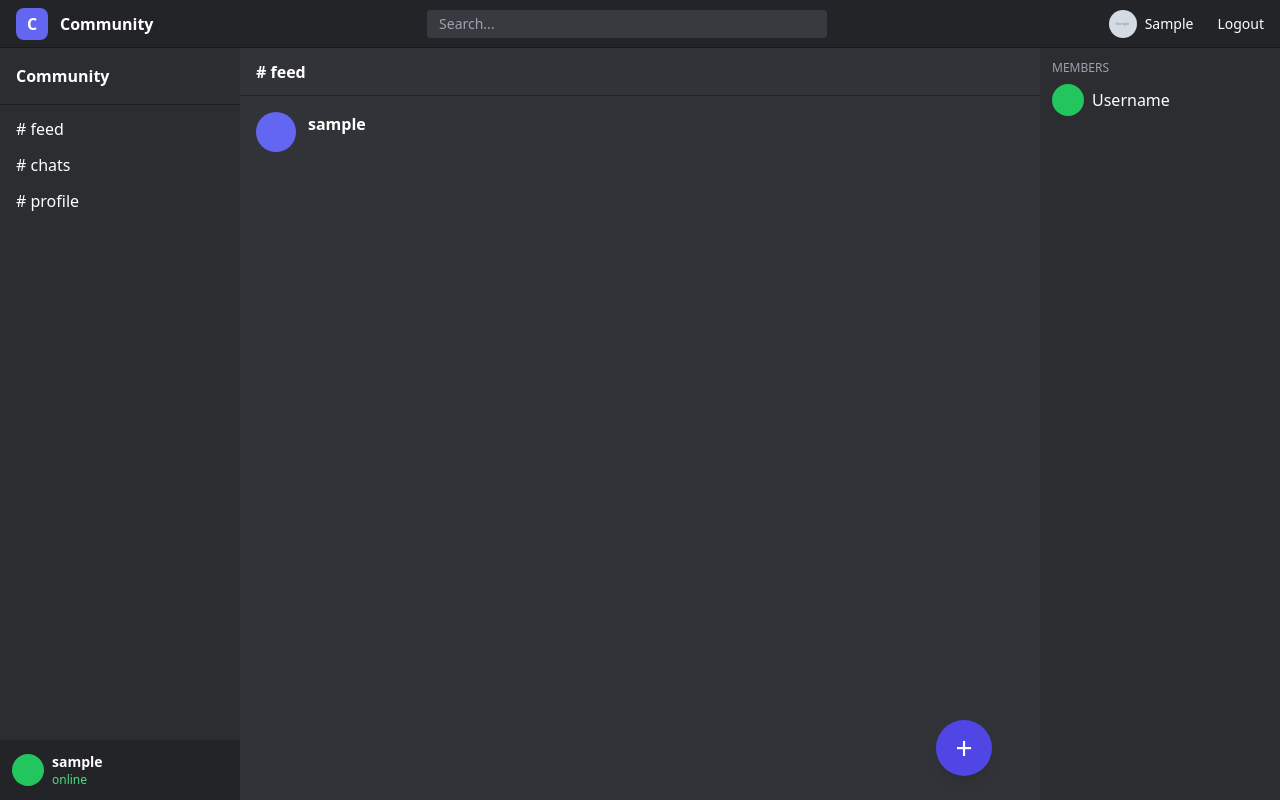
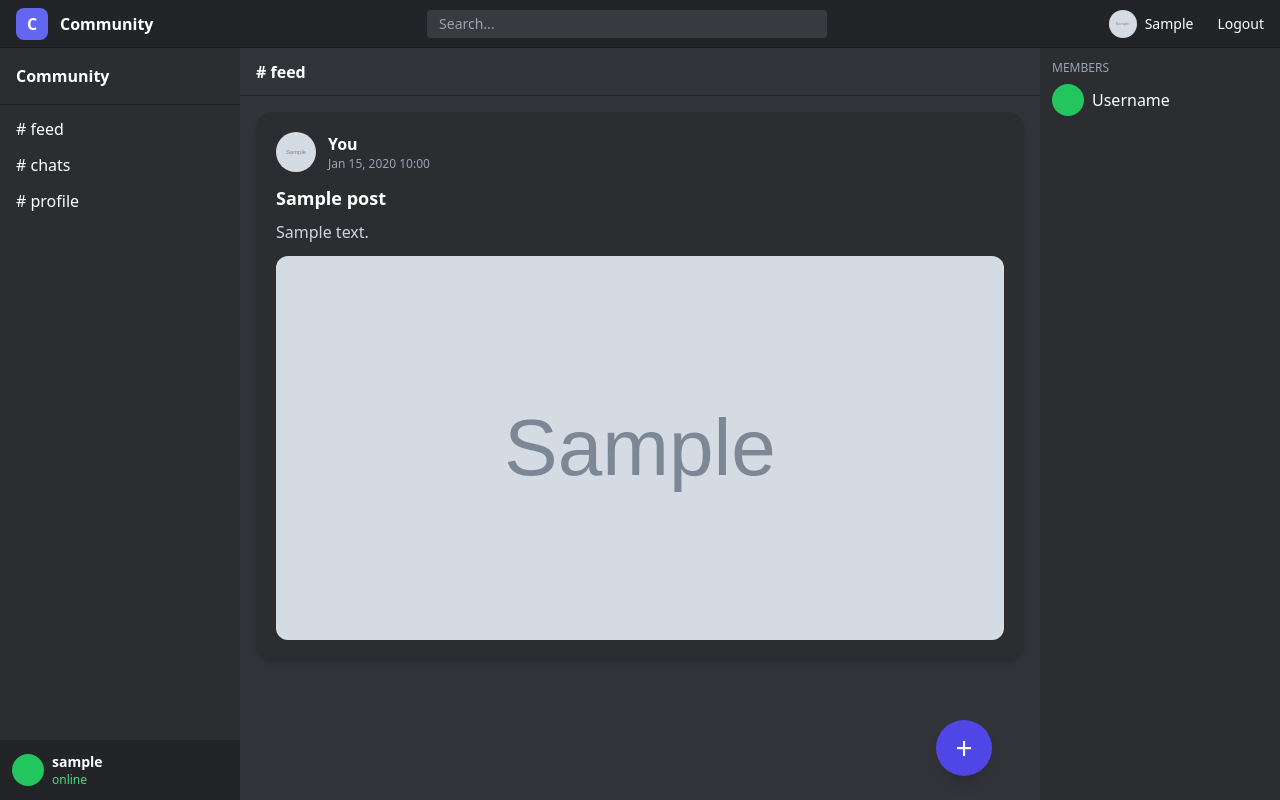
Before and after one commit to SinghAbh1shek/django_project, a Django app: template 03_community/templates/posts/feed.html in a window 1280 px wide. Run offline with Django 5.2, Linux system fonts and the light colour scheme; the template is opened without the code that fills it: values that come from a table or form of the project are taken from there, others are empty; a user stored in the database is signed in; tables that the repository leaves empty hold one stand-in row (values such as "Sample post"); grey boxes marked "Sample" are stand-in pictures; some libraries are stand-ins or nearby versions.

Commit message:
fixes in feed

```diff
--- a/03_community/templates/posts/feed.html
+++ b/03_community/templates/posts/feed.html
@@ -10,26 +10,56 @@ Feed
 
 {% block content %}
 
-<div class="space-y-4">
+<div class="space-y-6">
 
     {% for post in posts %}
 
-    <div class="flex gap-3">
+    <div class="bg-[#2b2d31] p-5 rounded-2xl shadow-md">
 
-        <div class="w-10 h-10 bg-indigo-500 rounded-full"></div>
+        <div class="flex items-center gap-3 mb-3">
 
-        <div>
+            <img
+                src="{% if post.user.profile %}{{ post.user.profile.url }}{% else %}https://static.vecteezy.com/system/resources/thumbnails/009/292/244/small/default-avatar-icon-of-social-media-user-vector.jpg{% endif %}"
+                alt="profile"
+                class="w-10 h-10 rounded-full object-cover"
+            >
 
-            <div class="font-semibold">
-                {{ post.user.username }}
-            </div>
-
-            <div class="text-gray-300">
-                {{ post.content }}
+            <div>
+                <div class="font-semibold">
+                    {% if post.user.username == request.user.username %}
+                    You
+                    {% else %}
+                    {{ post.user.username }}
+                    {% endif %}
+                </div>
+                <div class="text-xs text-gray-400">
+                    {{ post.created_at|date:"M d, Y H:i" }}
+                </div>
             </div>
 
         </div>
 
+        <h2 class="text-lg font-semibold mb-2">
+            {{ post.title }}
+        </h2>
+
+
+        <p class="text-gray-300 mb-3">
+            {{ post.description }}
+        </p>
+
+
+        {% if post.image %}
+            <img src="{{ post.image.url }}"
+                 class="w-full max-h-96 object-cover rounded-xl">
+        {% endif %}
+
+    </div>
+
+    {% empty %}
+
+    <div class="text-gray-400 text-center mt-10">
+        No posts yet. Be the first one 👀
     </div>
 
     {% endfor %}
--- a/03_community/templates/utils/base.html
+++ b/03_community/templates/utils/base.html
@@ -67,7 +67,7 @@
 
 
         <!-- PAGE CONTENT -->
-        <div class="flex-1 flex flex-col p-4 min-h-0">
+        <div class="flex-1 flex flex-col p-4 min-h-0 overflow-y-auto">
 
             {% block content %}
             {% endblock %}
```
